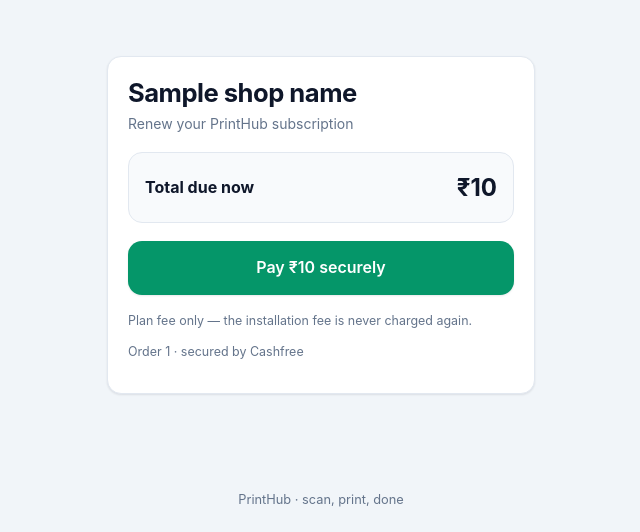
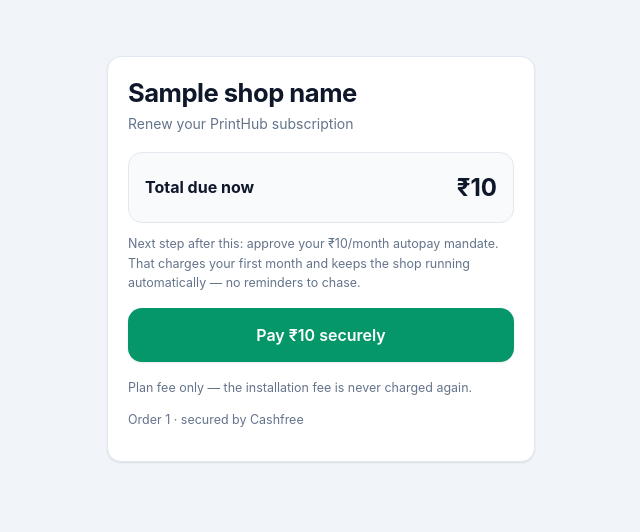
Before and after one commit to Souvik-Ghosh-js/PrintHub, a Flask app: template server/templates/pay.html in a window 1280 px wide. Shown: the part 53-585 px from the top of the page, without its empty margins (319-959 px from the left). Run offline with Flask 3, Linux system fonts and the light colour scheme; the template is opened without the code that fills it: most values are stand-ins (such as "Sample title", 1, 10 or a date in 2020); some libraries are stand-ins or nearby versions.

Commit message:
Split monthly signup: installation first, then the autopay mandate
Monthly vendors now pay the 2000 installation as a one-time order, then
approve a 340 mandate that charges month one immediately and recurs. The
signup order no longer includes the plan fee, so nobody is billed twice for
the first month, and the subscription clock starts when the mandate's first
debit clears rather than when installation is paid.

Yearly loses autopay entirely: it is a single 3600 charge covering 365 days,
renewable from the dashboard or via a link from an administrator.

A monthly vendor who has paid installation but not yet approved the mandate
sits in grace by design. The dashboard now says 'one step left - turn on
autopay' for them instead of 'payment overdue', which would be wrong for
someone who just paid.

Co-Authored-By: Claude Opus 5 <noreply@anthropic.com>

```diff
--- a/server/app.py
+++ b/server/app.py
@@ -41,7 +41,8 @@ app.wsgi_app = ProxyFix(app.wsgi_app, x_proto=1, x_host=1)
 def inject_contact():
     """Contact details are needed on the public pages and in the vendor
     portal, so make them available to every template."""
-    return {"contact_phones": config.CONTACT_PHONES}
+    return {"contact_phones": config.CONTACT_PHONES,
+            "installation_fee": config.INSTALLATION_FEE}
 
 
 # ===========================================================================
@@ -1002,6 +1003,10 @@ def vendor_dashboard(vendor):
         live=billing.has_access(vendor) and has_gateway and has_prices,
         days_left=billing.days_until_renewal(vendor),
         autopay_on=(vendor.get("autopay_status") or "").upper() == "ACTIVE",
+        autopay_supported=vendor["plan"] in AUTOPAY_INTERVAL,
+        awaiting_mandate=billing.awaiting_mandate(vendor),
+        mandate_fee=billing.renewal_amount(vendor["plan"])
+                    if vendor["plan"] in AUTOPAY_INTERVAL else 0,
         autopay_pending=(vendor.get("autopay_status") or "").upper()
                         in ("INITIALIZED", "BANK_APPROVAL_PENDING"),
         renewal_amount=(billing.renewal_amount(vendor["plan"])
@@ -1078,12 +1083,15 @@ def _start_subscription_checkout(vendor, purpose):
         amount = amounts["total"]
         plan_fee = amounts["subscription_fee"]
         install_fee = amounts["installation_fee"]
+        mandate_fee = amounts["mandate_fee"]
         prefix = "SUB"
-        note = (f"PrintHub {vendor['plan']} subscription "
+        note = (f"PrintHub ₹{install_fee} installation"
+                if mandate_fee else
+                f"PrintHub {vendor['plan']} subscription "
                 f"+ ₹{install_fee} installation")
     else:
         amount = billing.renewal_amount(vendor["plan"])
-        plan_fee, install_fee = amount, 0
+        plan_fee, install_fee, mandate_fee = amount, 0, 0
         prefix = "REN"
         note = f"PrintHub {vendor['plan']} renewal"
 
@@ -1106,6 +1114,7 @@ def _start_subscription_checkout(vendor, purpose):
     return render_template("pay.html", shop_name=vendor["shop_name"],
                            plan=vendor["plan"], amount=amount,
                            plan_fee=plan_fee, install_fee=install_fee,
+                           mandate_fee=mandate_fee,
                            order_id=order_id, purpose=purpose,
                            payment_session_id=result["payment_session_id"],
                            cf_env=config.PLATFORM_CASHFREE_ENV), None
@@ -1115,7 +1124,8 @@ def _start_subscription_checkout(vendor, purpose):
 # Autopay — the vendor authorises a mandate once and Cashfree debits each
 # cycle by itself (plan_type PERIODIC). We never schedule or raise a charge.
 # ===========================================================================
-AUTOPAY_INTERVAL = {"monthly": ("MONTH", 1), "yearly": ("YEAR", 1)}
+# Monthly only. Yearly is a one-time charge the vendor renews themselves.
+AUTOPAY_INTERVAL = {"monthly": ("MONTH", 1)}
 
 
 @app.route("/vendor/autopay/start", methods=["POST"])
@@ -1126,7 +1136,8 @@ def vendor_autopay_start(vendor):
         flash("Lifetime plans have nothing to renew — autopay is not needed.")
         return redirect(url_for("vendor_dashboard"))
     if vendor["plan"] not in AUTOPAY_INTERVAL:
-        flash("Autopay is not available for this plan.")
+        flash("Autopay is only available on the monthly plan. Yearly is a "
+              "one-time payment you renew when it runs out.")
         return redirect(url_for("vendor_dashboard"))
     if not cashfree.configured(config.PLATFORM_CASHFREE_APP_ID,
                                config.PLATFORM_CASHFREE_SECRET_KEY):
@@ -1141,8 +1152,9 @@ def vendor_autopay_start(vendor):
 
     interval_type, intervals = AUTOPAY_INTERVAL[vendor["plan"]]
     sub_id = f"PHSUB_{vendor['id']}_{int(time.time())}"
-    # The mandate should start charging when the CURRENT period ends, so the
-    # vendor is never billed twice for the same month.
+    # Approving the mandate collects month one immediately, then recurs. Only
+    # defer the first debit when the vendor has already paid for a period that
+    # is still running, so nobody is billed twice for the same month.
     first_charge = None
     if vendor.get("renews_at"):
         r = vendor["renews_at"]
@@ -1378,8 +1390,14 @@ def pay_return():
                     "on its way.")
     vendor = db.get_vendor(order["vendor_id"])
     if order["purpose"] == "first_payment":
-        message = (f"Subscription for {vendor['shop_name']} is active. "
-                   f"Amount paid: ₹{order['amount']}.")
+        if billing.uses_autopay(vendor["plan"]):
+            message = (f"Installation paid for {vendor['shop_name']} "
+                       f"(₹{order['amount']}). One step left: sign in and "
+                       f"approve your ₹{billing.renewal_amount(vendor['plan'])}"
+                       f"/month autopay to start the plan.")
+        else:
+            message = (f"Subscription for {vendor['shop_name']} is active. "
+                       f"Amount paid: ₹{order['amount']}.")
     else:
         message = (f"Renewal received — subscription extended for "
                    f"{vendor['shop_name']}. Amount paid: ₹{order['amount']}.")
--- a/server/templates/pay.html
+++ b/server/templates/pay.html
@@ -13,9 +13,11 @@
   <div style="background:var(--surface-2); border:1px solid var(--line);
               border-radius:var(--r); padding:1rem; margin:1.1rem 0;">
     {% if purpose == 'first_payment' %}
+      {% if plan_fee %}
       <div class="row-between"><span class="muted">{{ plan|capitalize }} plan</span>
         <span>₹{{ plan_fee }}</span></div>
-      <div class="row-between" style="margin-top:.4rem;">
+      {% endif %}
+      <div class="row-between"{% if plan_fee %} style="margin-top:.4rem;"{% endif %}>
         <span class="muted">One-time installation</span><span>₹{{ install_fee }}</span></div>
       <hr style="border:none;border-top:1px solid var(--line);margin:.7rem 0;">
     {% endif %}
@@ -24,6 +26,13 @@
       <strong style="font-size:1.5rem;">₹{{ amount }}</strong>
     </div>
   </div>
+
+  {% if mandate_fee %}
+  <p class="muted tiny" style="margin:-.4rem 0 1rem;">
+    Next step after this: approve your ₹{{ mandate_fee }}/month autopay
+    mandate. That charges your first month and keeps the shop running
+    automatically — no reminders to chase.</p>
+  {% endif %}
 
   <button id="pay-btn" class="btn btn-success btn-block btn-lg">Pay ₹{{ amount }} securely</button>
 
```
Also changed, not shown: server/billing.py (+49 -7 lines), server/templates/vendor_dashboard.html (+24 -7 lines).
